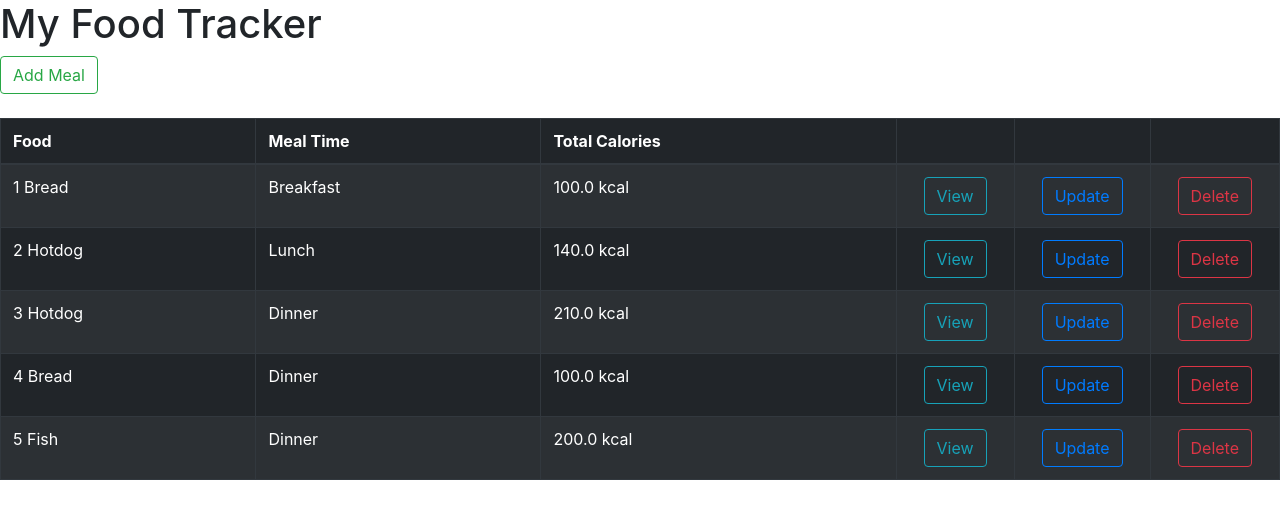
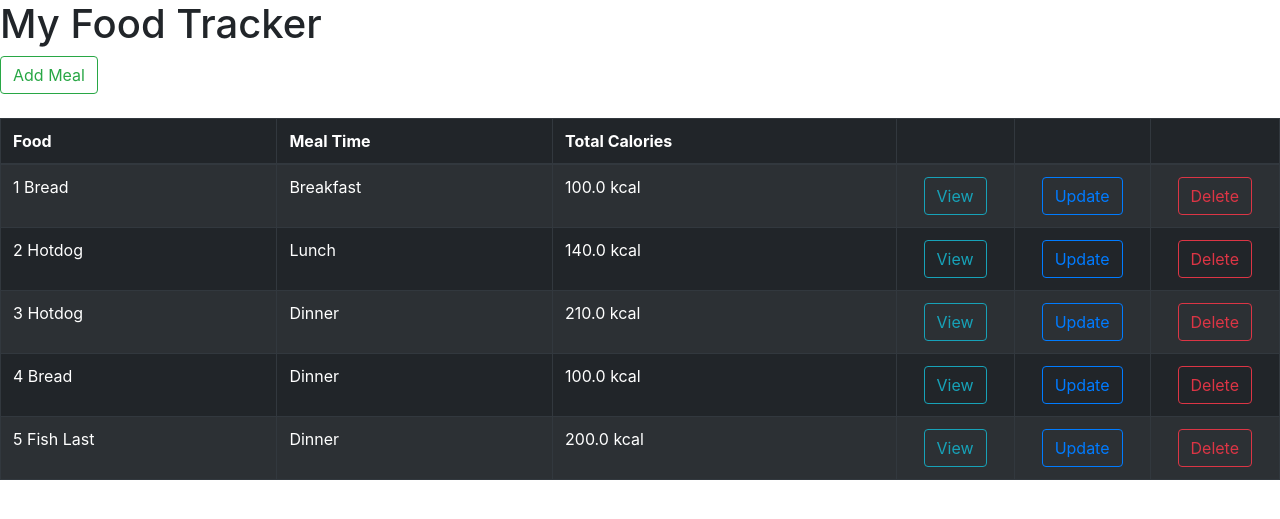
Before and after one commit to Jelli-Shelly/food-tracker, a Django app: page / in a window 1280 px wide. Shown: the top 519 px of the page. Run offline with Django 3.2, Linux system fonts and the light colour scheme; data comes from the database, SQL or seed files in the repository; some libraries are stand-ins or nearby versions.

Commit message:
Update list.html

```diff
--- a/food_tracker/templates/list.html
+++ b/food_tracker/templates/list.html
@@ -24,7 +24,12 @@
 			<tbody>
 				{% for meal in meals %}
 				<tr>
-					<td>{{forloop.counter}} {{ meal.food.name }}</td>
+					<td>	{{forloop.counter}}
+						{{ meal.food.name }}
+						{% if forloop.last %}
+						Last
+						{%endif%}
+					</td>
 					<td>{{ meal.get_meal_time_display }}</td>
 					<td>{{ meal.get_total_calories }} kcal</td>
 					<td style="width: 5%">
```
